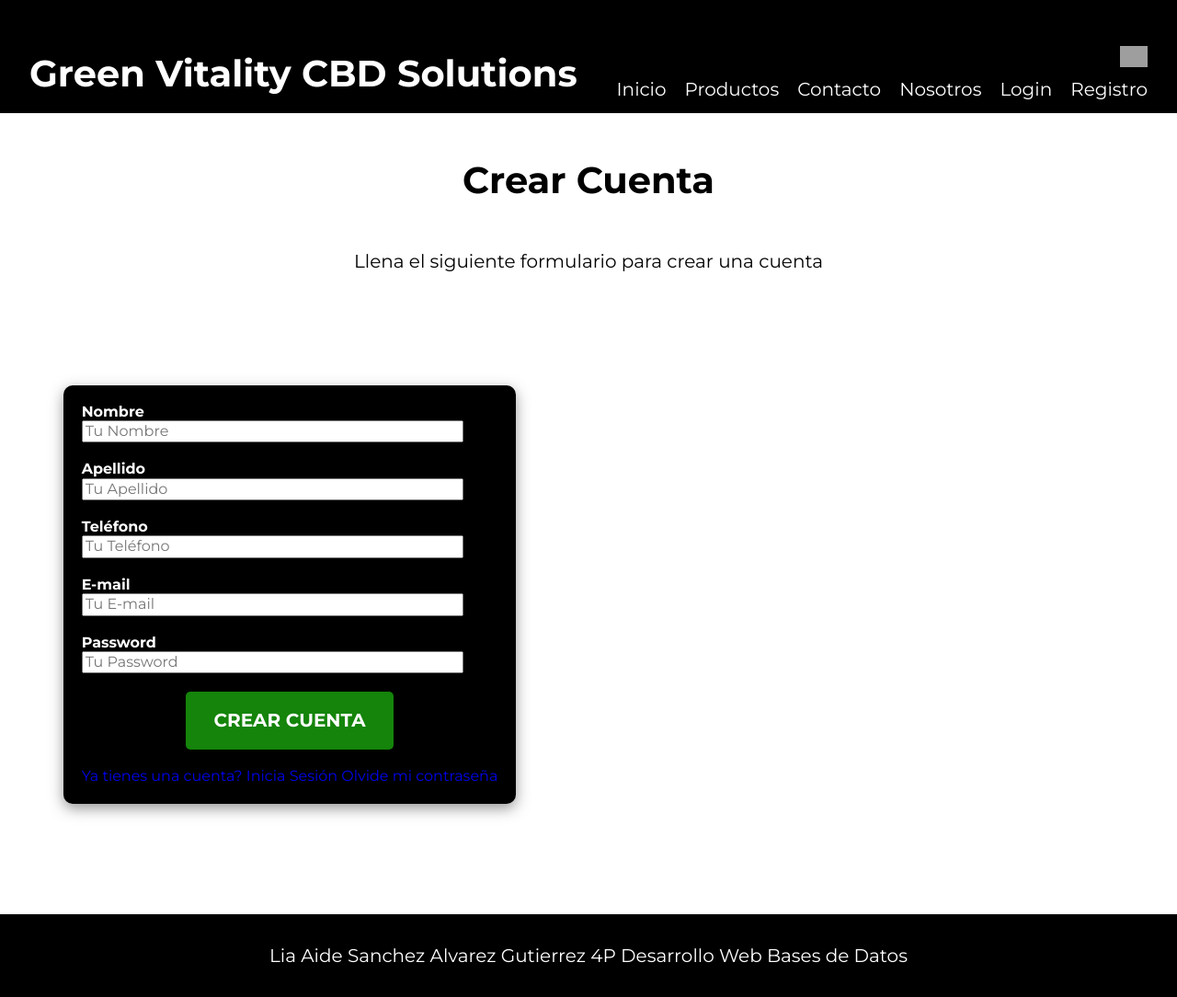
After one commit to LiaS1818/CBD-Solutions-MVC, a PHP site: template views/auth/crear-cuenta.php in a window 1280 px wide. The commit adds this page. Shown: the whole page at 92% size. Run offline with PHP 8.4, Linux system fonts and the light colour scheme; the template is opened without the code that fills it, so the values that code supplies are empty; grey boxes are pictures that could not be loaded.

```diff
--- a/controllers/LoginController.php
+++ b/controllers/LoginController.php
@@ -51,4 +51,8 @@ class LoginController {
         $_SESSION = [];
         header('Location: /');
     }
+
+    public static function creaCuenta(Router $router) {
+        $router->render('auth/crear-cuenta');
+    }
 }
--- a/includes/config/database.php
+++ b/includes/config/database.php
@@ -2,7 +2,7 @@
 <?php
 
 function conectarBD() : mysqli {
-    $db = new mysqli('localhost', 'root', '', 'appcdbsolu'); // la forma orientada a objetos
+    $db = new mysqli('10.0.0.5', 'liaSan', '1234', 'appcdbsolu'); // la forma orientada a objetos
 
     if (!$db) {
         echo "Error no se pudo conectar";
--- a/src/scss/base/_globales.scss
+++ b/src/scss/base/_globales.scss
@@ -43,22 +43,7 @@ a{
     text-decoration: none;
 }
 
-h1, h2, h3 {
-    margin : 0 0 5rem 0; //derecha, izquierda, arriba y abajoS
-}
 
-h1{
-    font-size: 5rem;
-}
-
-h2 {
-    text-align: center;
-    font-size: 4.6rem;
-}
-
-h3 {
-    font-size: 3rem;
-}
 
 img {
     max-width: 100%;
--- a/src/scss/base/_index.scss
+++ b/src/scss/base/_index.scss
@@ -1,3 +1,4 @@
 @forward 'variables';
 @forward 'normalize';
 @forward 'globales';
+@forward 'tipografia';
--- /dev/null
+++ b/src/scss/base/_tipografia.scss
@@ -0,0 +1,25 @@
+@use 'variables' as v;
+
+h1 {
+  font-size: 4rem;
+}
+h2 {
+  font-size: 3.6rem;
+}
+h3 {
+  font-size: 3rem;
+  text-align: center;
+}
+p {
+  color: v.$negro;
+  font-size: 2rem;
+}
+
+.nombre-pagina {
+  text-align: center;
+  margin: 5rem 0;
+}
+
+.descripcion-pagina {
+  text-align: center;
+}
--- a/src/scss/layout/_registro.scss
+++ b/src/scss/layout/_registro.scss
@@ -73,7 +73,8 @@
 
 /** Selectores **/
 .campo {
-    margin-bottom: 0;
+    margin-bottom: 2rem;
+    align-items: center;
 }
 
 .campo label { /** cada campo del formulario **/
--- /dev/null
+++ b/views/auth/crear-cuenta.php
@@ -0,0 +1,64 @@
+<h1 class="nombre-pagina">Crear Cuenta</h1>
+<p class="descripcion-pagina">Llena el siguiente formulario para crear una cuenta</p>
+<div class="contenedor_form">
+
+  <form class="formulario sombra" method="POST" action="/crear-cuenta">
+
+    <div class="campo">
+      <label for="nombre">Nombre</label>
+    <input
+      type="text"
+      id="nombre"
+      name="nombre"
+      placeholder="Tu Nombre"
+      >
+  </div>
+
+  <div class="campo">
+    <label for="apellido">Apellido</label>
+    <input
+    type="text"
+    id="apellido"
+    name="apellido"
+    placeholder="Tu Apellido"
+    >
+  </div>
+
+  <div class="campo">
+    <label for="telefono">Teléfono</label>
+    <input
+    type="number"
+    id="telefono"
+    name="telefono"
+    placeholder="Tu Teléfono"
+    >
+  </div>
+
+  <div class="campo">
+    <label for="email">E-mail</label>
+    <input
+    type="email"
+    id="email"
+    name="email"
+    placeholder="Tu E-mail"
+    >
+  </div>
+
+  <div class="campo">
+    <label for="password">Password</label>
+    <input
+    type="password"
+    id="password"
+    name="password"
+    placeholder="Tu Password"
+    >
+  </div>
+
+  <input type="submit" class="boton-verde-block" value="Crear Cuenta">
+
+  <div class="acciones">
+    <a href="/">Ya tienes una cuenta? Inicia Sesión</a>
+    <a href="/olvide">Olvide mi contraseña</a>
+  </div>
+</form>
+</div>
--- a/views/layout.php
+++ b/views/layout.php
@@ -50,7 +50,7 @@
                                 <a href="/contacto">Contacto</a>
                                 <a href="/nosotros">Nosotros</a>
                                 <a href="/login">Login</a>
-                                <a href="/registro">Registro</a>
+                                <a href="/crear-cuenta">Registro</a>
                                 <?php endif; ?>
                             </nav>
                 </div>
```
Also changed, not shown: public/index.php (+11 -0 lines), public/build/css/app.css, 2 other files.
